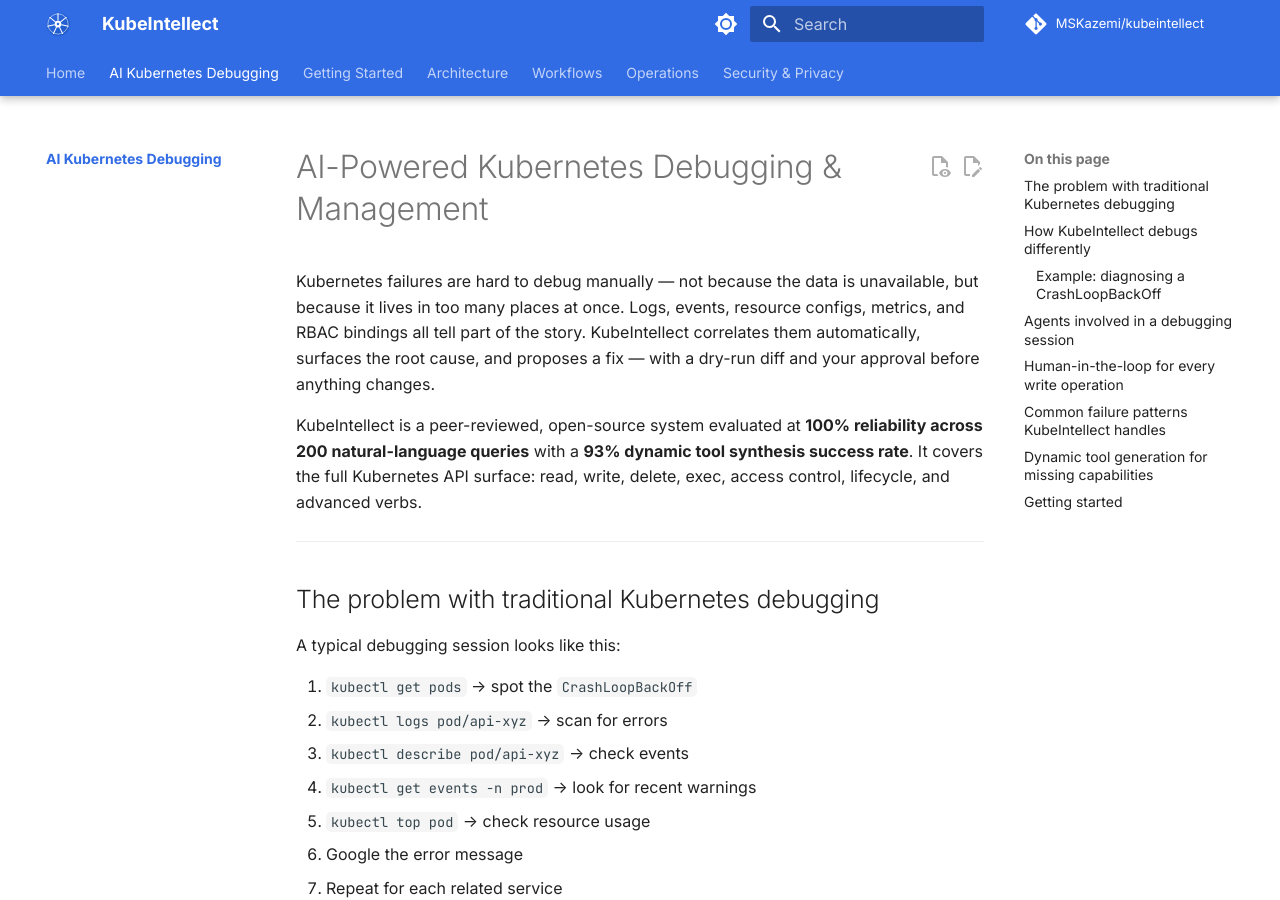
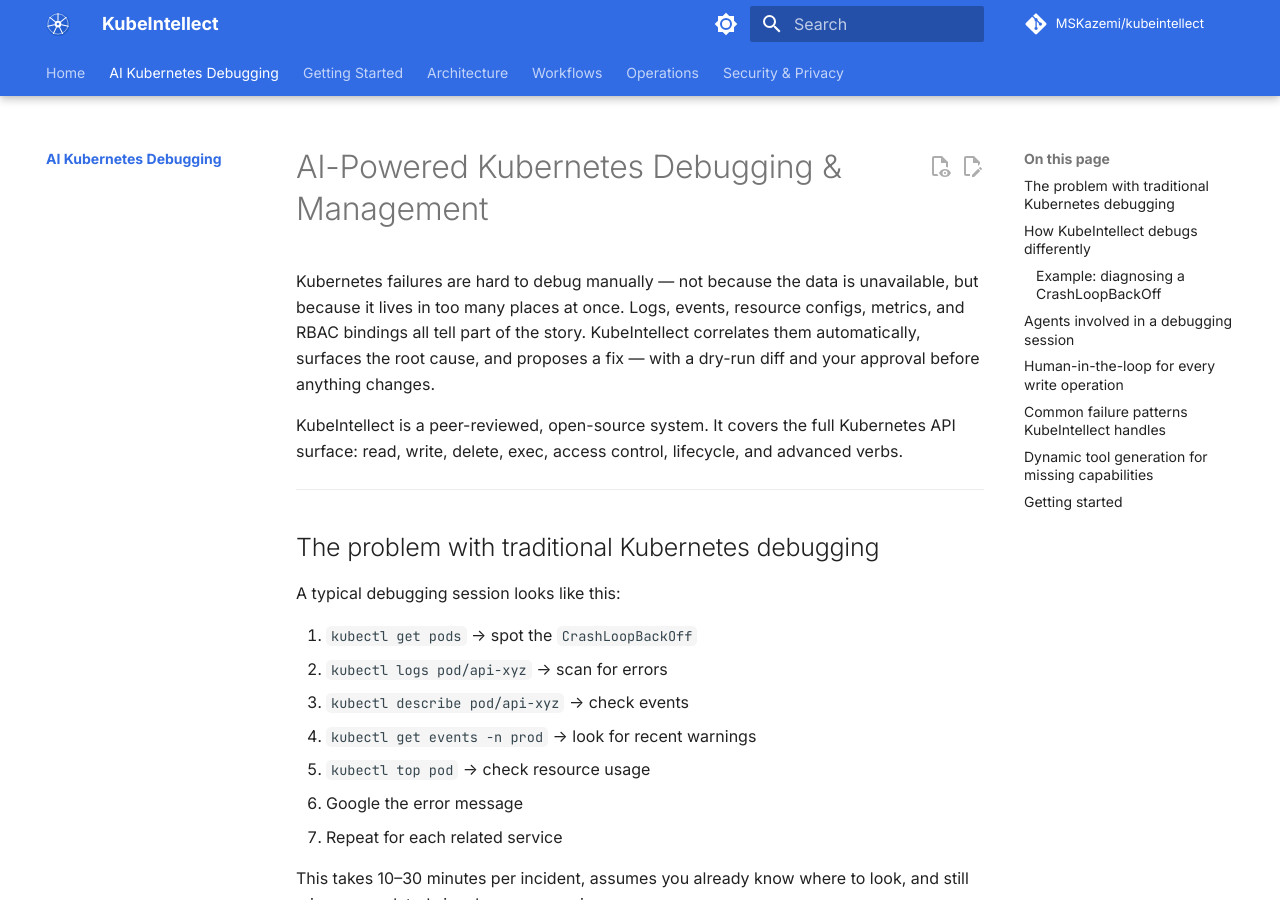
Before and after one commit to MSKazemi/kubeintellect, an MkDocs documentation site: the page built from docs/kubernetes-ai-debugging.md, in a window 1280 px wide and 900 px high. Built offline with MkDocs 1.6.1 and Material for MkDocs 9.7.7, drawn with Linux system fonts in a browser that asks for light colours; comment, search, counter and statistics services are not loaded.

Commit message:
Refine documentation by removing specific performance metrics for clarity
- Updated index.md and kubernetes-ai-debugging.md to simplify descriptions by removing detailed performance statistics while maintaining essential information about KubeIntellect's capabilities.

```diff
--- a/docs/kubernetes-ai-debugging.md
+++ b/docs/kubernetes-ai-debugging.md
@@ -2,15 +2,14 @@
 title: AI-Powered Kubernetes Debugging & Management – How KubeIntellect Works
 description: >-
   KubeIntellect is an LLM-orchestrated agent framework for end-to-end Kubernetes
-  management. 100% reliability across 200 queries, 93% dynamic tool synthesis
-  success rate. Covers the full Kubernetes API surface in plain English.
+  management.
 ---
 
 # AI-Powered Kubernetes Debugging & Management
 
 Kubernetes failures are hard to debug manually — not because the data is unavailable, but because it lives in too many places at once. Logs, events, resource configs, metrics, and RBAC bindings all tell part of the story. KubeIntellect correlates them automatically, surfaces the root cause, and proposes a fix — with a dry-run diff and your approval before anything changes.
 
-KubeIntellect is a peer-reviewed, open-source system evaluated at **100% reliability across 200 natural-language queries** with a **93% dynamic tool synthesis success rate**. It covers the full Kubernetes API surface: read, write, delete, exec, access control, lifecycle, and advanced verbs.
+KubeIntellect is a peer-reviewed, open-source system. It covers the full Kubernetes API surface: read, write, delete, exec, access control, lifecycle, and advanced verbs.
 
 ---
 
```
Also changed, not shown: docs/index.md (+1 -2 lines).
